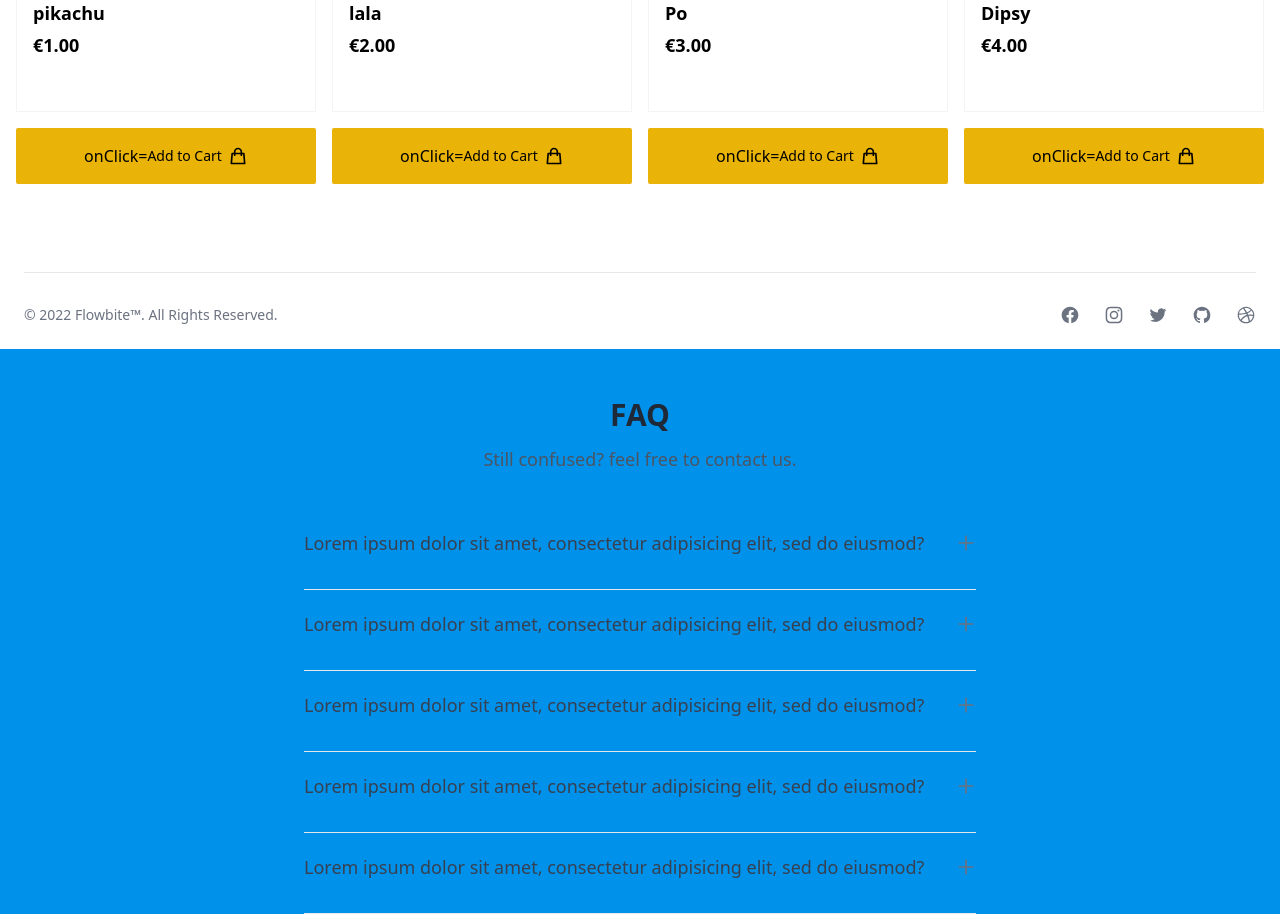
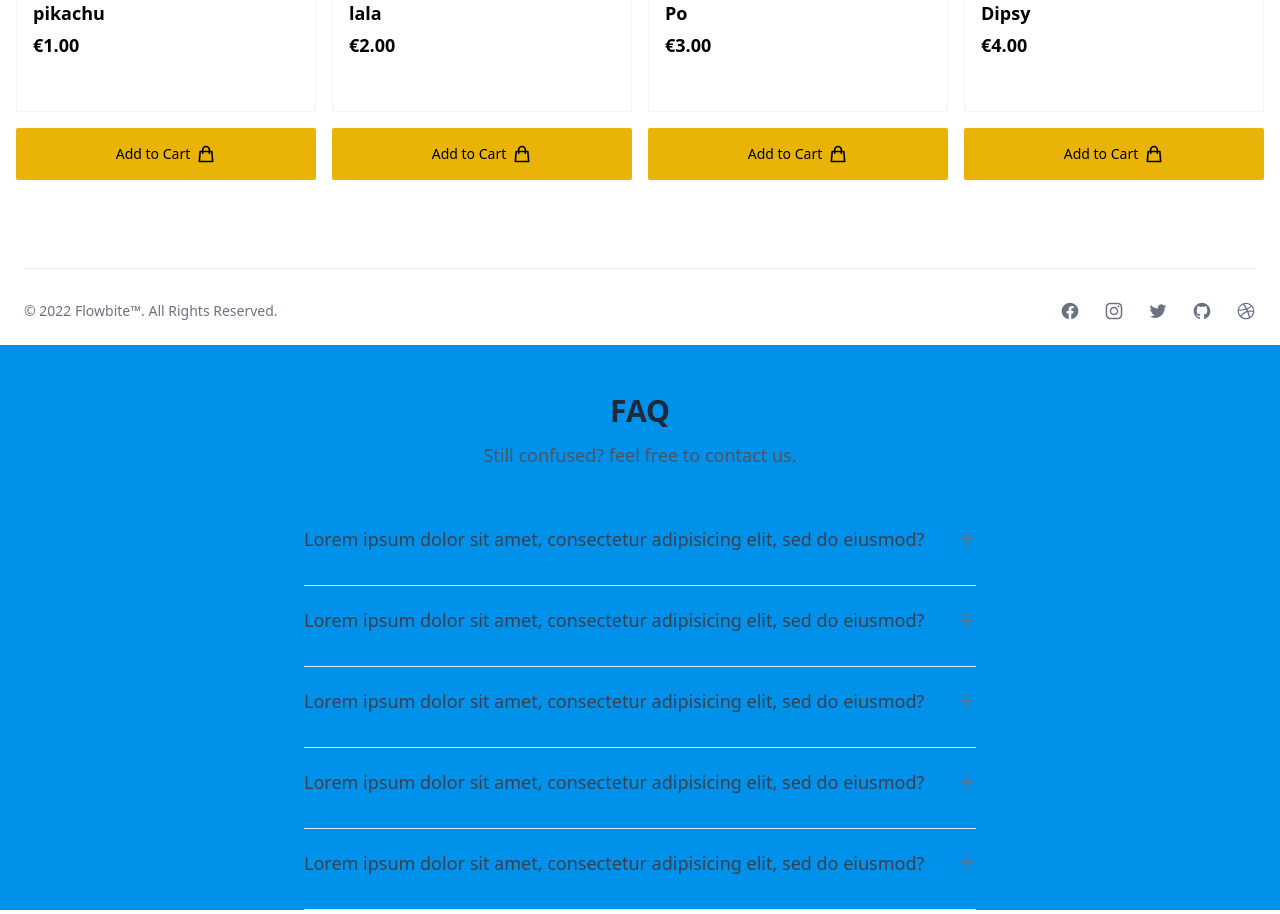
Before and after one commit to Hub-Mo-Amotek/E-commerce-webshop, a React (Create React App) app in the folder webshop-frontend/: page / in a window 1280 px wide. Shown: the part 2120-3034 px from the top of the page. Built offline with nearby package versions, Linux system fonts and the light colour scheme; the HTML template or start-up script is replaced by a standard one.

Commit message:
prepared for add-to-cart-funtionality

```diff
--- a/webshop-frontend/src/components/homepage/TopSellingProduct.js
+++ b/webshop-frontend/src/components/homepage/TopSellingProduct.js
@@ -87,7 +87,7 @@ const TopSellingProduct = () => {
 
             {/*BUTTON ADD TO CART*/}
             <button type="submit" className="add-to-cart flex items-center justify-center
-                                            w-full px-8 py-4 mt-4 rounded-sm bg-yellow-500"> onClick={() => addToCart(product.id)}
+                                            w-full px-8 py-4 mt-4 rounded-sm bg-yellow-500" onClick={() => addToCart(product.id)}>
               <span className="text-sm font-medium">
                                     Add to Cart
                                     </span>
```
